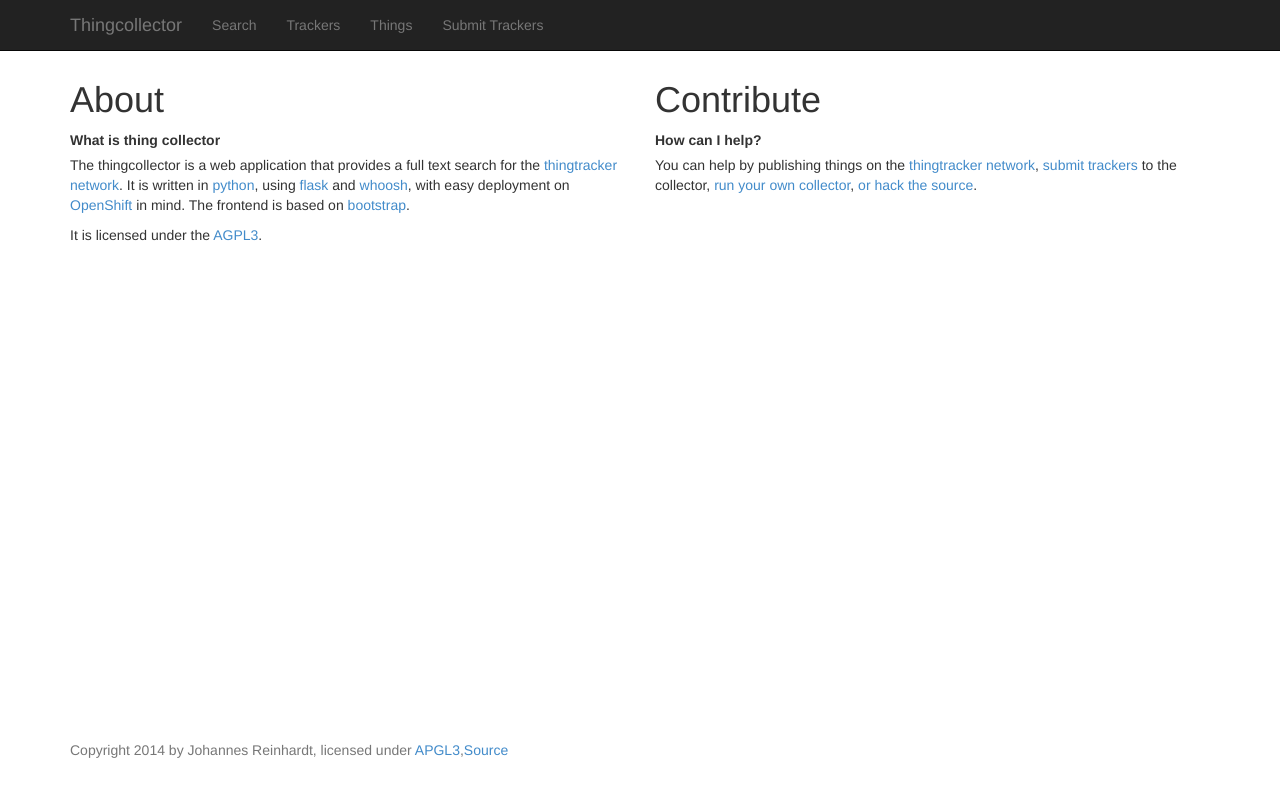
After one commit to jreinhardt/thingcollector, a Flask app: page /about in a window 1280 px wide. The commit adds this page. Run offline with Flask 2, Linux system fonts and the light colour scheme; parts of the project's set-up code (start-up, migrations or seed data) failed here and were passed over; some libraries are stand-ins or nearby versions.

Commit message:
add about page and polish search

```diff
--- a/app/__init__.py
+++ b/app/__init__.py
@@ -154,6 +154,10 @@
 def index():
     return redirect(url_for("search"))
 
+@app.route('/about')
+def about():
+    return render_template('about.html',config=config)
+
 @app.route('/list/trackers')
 def list_trackers():
     searcher = tracker_idx.searcher()
@@ -168,17 +172,19 @@
 
 @app.route('/search', methods=('GET', 'POST'))
 def search():
-    results = []
+    results = None
     query = request.args.get('q','')
     form = SearchForm()
 
-    if query == '' and form.validate_on_submit():
+    if query == '':
+        if form.validate_on_submit():
             return redirect(url_for('search',q=form.query.data))
-
-    with thing_idx.searcher() as searcher:
-        hits = searcher.search(thing_parser.parse(query))
-        for i in range(hits.scored_length()):
-            results.append(hits[i].fields())
+    else:
+        with thing_idx.searcher() as searcher:
+            results = []
+            hits = searcher.search(thing_parser.parse(query))
+            for i in range(hits.scored_length()):
+                results.append(hits[i].fields())
     return render_template('search.html', form=form,query=query,results=results,config=config)
 
 @app.route('/submit', methods=('GET', 'POST'))
--- /dev/null
+++ b/app/templates/about.html
@@ -0,0 +1,28 @@
+{% extends "base.html" %}
+
+{% block content %}
+	<div class="row">
+		<div class="col-md-6 col-xs-12">
+			<h1>About</h1>
+			<label>What is thing collector</label>
+
+			<p>The thingcollector is a web application that provides a full text search for
+			the <a href="https://thingtracker.net">thingtracker network</a>. It is written in
+			<a href="http://python.org">python</a>, using <a href="http://flask.pocoo.org/">flask</a> and
+			<a href="https://pythonhosted.org/Whoosh/index.html">whoosh</a>, with easy deployment on
+			<a href="https://www.openshift.com/">OpenShift</a> in mind. The frontend is based on
+			<a href="http://getbootstrap.com/">bootstrap</a>.</p>
+
+			<p>It is licensed under the <a href="http://www.gnu.org/licenses/agpl.html">AGPL3</a>.</p>
+		</div>
+		<div class="col-md-6 col-xs-12">
+			<h1>Contribute</h1>
+			<label>How can I help?</label>
+
+			<p>You can help by publishing things on the <a href="https://thingtracker.net">thingtracker network</a>, <a href="/submit">submit trackers</a> to the collector, <a href="https://github.com/jreinhardt/thingcollector">run your own collector</a>, <a href="https://github.com/jreinhardt/thingcollector">or hack the source</a>.</p>
+
+		</div>
+	</div>
+
+
+{% endblock %}
--- a/app/templates/base.html
+++ b/app/templates/base.html
@@ -3,6 +3,7 @@
 	<head>
 		<title>Thingcollector</title>
 		<link href="/static/bootstrap.min.css" rel="stylesheet">
+		<meta name="viewport" content="width=device-width, initial-scale=1, maximum-scale=1, user-scalable=no">
 		<script src="/static/jquery-2.1.1.min.js"></script>
 		<script src="/static/bootstrap.min.js"></script>
 		{% block tracking %}
@@ -54,7 +55,7 @@
 						<span class="icon-bar"></span>
 						<span class="icon-bar"></span>
 					</button>
-					<a class="navbar-brand" href="/search">Thingcollector</a>
+					<a class="navbar-brand" href="/about">Thingcollector</a>
 				</div>
 				<div class="collapse navbar-collapse">
 					<ul class="nav navbar-nav">
--- a/app/templates/search.html
+++ b/app/templates/search.html
@@ -10,7 +10,8 @@
 		<input type="submit" class="btn btn-primary" value="Go">
 	</form>
 
-	{% if results != [] %}
+	{% if results is none %}
+	{% elif results != [] %}
 		<h2>Results</h2>
 		<table class="table table-striped table-bordered">
 			<tbody>
```
